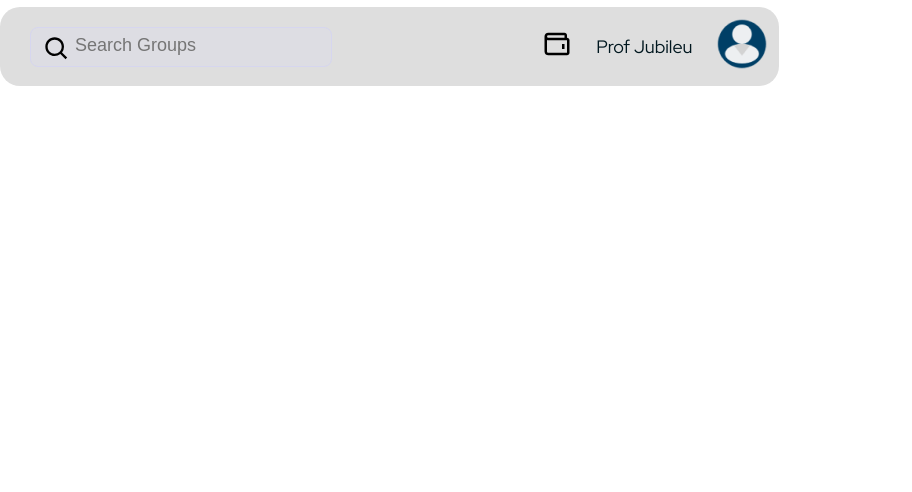
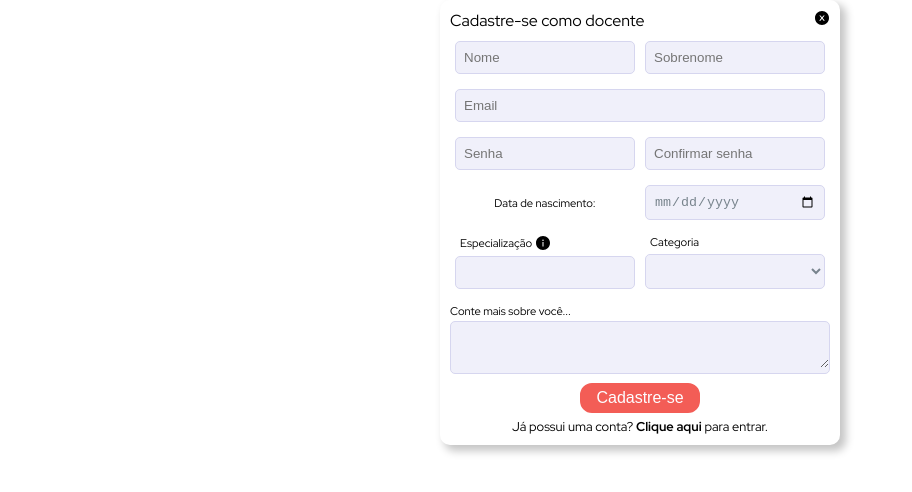
Before and after one commit to GustavoCielo/class-app-react, a React (Create React App) app: page / in a window 1280 px wide. Shown: the top 492 px of the page, without its empty margins (0-912 px from the left). Built offline with nearby package versions, Linux system fonts and the light colour scheme.

Commit message:
feat: created form docente

```diff
--- a/src/App.js
+++ b/src/App.js
@@ -1,11 +1,12 @@
 import GlobalStyle from "./styles/global";
-import Header from "./components/Header";
+
+import FormDocente from "./components/FormDocente";
 
 function App() {
   return (
     <>
       <GlobalStyle />
-      <Header />
+      <FormDocente />
     </>
   );
 }
--- a/src/components/Button/style.js
+++ b/src/components/Button/style.js
@@ -1,15 +1,16 @@
 import styled from "styled-components";
 
 export const ButtonStyled = styled.button`
-  min-width: 100px;
+  min-width: 120px;
   padding: 4px;
   border-radius: 12px;
+  margin-bottom: 5px;
 
   font-size: 1rem;
-  font-weight: 600;
+  font-weight: 500;
 
-  background-color: ${(props) =>
-    props.colorBG ? props.colorBG : "transparent"};
-  color: ${(props) => (props.colorBG ? "white" : props.color)};
-  border: 2px solid ${(props) => (props.colorBG ? props.colorBG : props.color)};
+  background-color: ${({ colorBG }) => (colorBG ? colorBG : "transparent")};
+  color: ${({ colorBG, color }) =>
+    colorBG ? "var(--background-primary)" : color};
+  border: 2px solid ${({ colorBG, color }) => (colorBG ? colorBG : color)};
 `;
--- /dev/null
+++ b/src/components/FormDocente/index.jsx
@@ -0,0 +1,94 @@
+import {
+  ContainerForm,
+  FormRow,
+  LabelDataForm,
+  CellRowDate,
+  ContainerLabel,
+  Cell,
+  CellTextArea,
+  ContainerButton,
+} from "./style";
+
+import { AiFillCloseCircle, AiFillInfoCircle } from "react-icons/ai";
+
+import Input from "../Input";
+import InputDate from "../InputDate";
+import InputSelect from "../InputSelect";
+import SelectOption from "../SelectOption";
+import InputTextArea from "../InputTextArea";
+import Button from "../Button";
+
+const FormDocente = () => {
+  return (
+    <>
+      <ContainerForm>
+        <form>
+          <FormRow>
+            <p>Cadastre-se como docente</p>
+            <AiFillCloseCircle />
+          </FormRow>
+
+          <FormRow>
+            <Input type="text" placeholder="Nome" />
+            <Input type="text" placeholder="Sobrenome" />
+          </FormRow>
+
+          <FormRow>
+            <Input type="email" placeholder="Email" />
+          </FormRow>
+
+          <FormRow>
+            <Input type="password" placeholder="Senha" />
+            <Input type="password" placeholder="Confirmar senha" />
+          </FormRow>
+
+          <FormRow>
+            <CellRowDate>
+              <LabelDataForm>Data de nascimento:</LabelDataForm>
+            </CellRowDate>
+            <InputDate />
+          </FormRow>
+
+          <FormRow>
+            <Cell>
+              <ContainerLabel>
+                <p>Especialização</p>
+                <AiFillInfoCircle />
+              </ContainerLabel>
+              <Input type="text" />
+            </Cell>
+            <Cell>
+              <ContainerLabel>
+                <p>Categoria</p>
+              </ContainerLabel>
+              <InputSelect>
+                <SelectOption></SelectOption>
+                <SelectOption>Humanas</SelectOption>
+                <SelectOption>Exatas</SelectOption>
+                <SelectOption>Biológicas</SelectOption>
+              </InputSelect>
+            </Cell>
+          </FormRow>
+
+          <FormRow>
+            <CellTextArea>
+              <div>
+                <p>Conte mais sobre você...</p>
+              </div>
+              <InputTextArea />
+            </CellTextArea>
+          </FormRow>
+        </form>
+
+        <ContainerButton>
+          <Button colorBG="var(--call-to-action)">Cadastre-se</Button>
+          <p>
+            Já possui uma conta? <span>Clique aqui</span> para entrar.
+          </p>
+        </ContainerButton>
+      </ContainerForm>
+    </>
+  );
+};
+
+export default FormDocente;
--- /dev/null
+++ b/src/components/FormDocente/style.js
@@ -0,0 +1,87 @@
+import styled from "styled-components";
+
+export const ContainerForm = styled.div`
+  width: 90%;
+  max-width: 400px;
+  padding: 10px;
+  margin: 0 auto;
+
+  border-radius: 10px;
+  -webkit-box-shadow: 5px 5px 9px 1px rgba(0, 0, 0, 0.23);
+  box-shadow: 5px 5px 9px 1px rgba(0, 0, 0, 0.23);
+`;
+
+export const FormRow = styled.div`
+  display: flex;
+  justify-content: space-between;
+
+  margin-bottom: 5px;
+`;
+
+export const CellRowDate = styled.div`
+  margin: 5px;
+  width: 50%;
+  display: flex;
+  justify-content: center;
+  align-items: center;
+`;
+
+export const LabelDataForm = styled.p`
+  width: 80%;
+  font-size: 0.7rem;
+  text-align: center;
+`;
+
+export const ContainerLabel = styled.div`
+  width: 100%;
+
+  display: flex;
+  justify-content: flex-start;
+  align-items: center;
+
+  p {
+    font-size: 0.7rem;
+    margin-right: 3px;
+    margin-left: 5px;
+  }
+`;
+
+export const Cell = styled.div`
+  width: 100%;
+  margin: 5px;
+
+  display: flex;
+  flex-direction: column;
+  justify-content: center;
+  align-items: center;
+`;
+
+export const CellTextArea = styled.div`
+  width: 100%;
+  display: flex;
+  flex-direction: column;
+  margin-bottom: 4px;
+
+  p {
+    font-size: 0.7rem;
+    margin-bottom: 3px;
+  }
+`;
+
+export const ContainerButton = styled.div`
+  width: 100%;
+
+  display: flex;
+  flex-direction: column;
+  justify-content: center;
+  align-items: center;
+
+  p {
+    font-size: 0.8rem;
+    text-align: center;
+  }
+
+  span {
+    font-weight: 600;
+  }
+`;
--- a/src/components/InputDate/style.js
+++ b/src/components/InputDate/style.js
@@ -1,8 +1,10 @@
 import styled from "styled-components";
 
 export const ContainerInput = styled.div`
-  width: 150px;
+  width: 50%;
+  height: 35px;
   border-radius: 5px;
+  margin: 5px;
 
   border: 1px solid #d6d6ef;
   background-color: #f0f0fa;
--- a/src/components/InputSelect/style.js
+++ b/src/components/InputSelect/style.js
@@ -1,11 +1,12 @@
 import styled from "styled-components";
 
 export const ContainerInput = styled.div`
-  width: 120px;
+  width: 100%;
   border-radius: 5px;
 
   border: 1px solid #d6d6ef;
   background-color: #f0f0fa;
+  margin: 5px;
 
   select {
     width: 100%;
--- a/src/components/InputTextArea/style.js
+++ b/src/components/InputTextArea/style.js
@@ -1,7 +1,7 @@
 import styled from "styled-components";
 
 export const ContainerInput = styled.div`
-  width: 200px;
+  width: 100%;
   border-radius: 5px;
 
   border: 1px solid #d6d6ef;
--- a/src/styles/global.js
+++ b/src/styles/global.js
@@ -9,10 +9,18 @@ const GlobalStyle = createGlobalStyle`
     }
 
     :root {
-       --primary-background: #ffffff;
-       --secondary-background: #003F66;
-       --orange-background: #F35D56;
-       --gray-background: #d6d6ef;
+       --background-primary: #fdfdff;
+       --background-secondary: #f8f8fd;
+       --color-theme: #003F66;
+       --call-to-action: #F35D56;
+       --hightlight-shadow: #d6d6ef;
+       --font-color: #00171f;
+       --calendar-default: #9bcbeb;
+       --calendar-first: #f15bb5;
+       --calendar-second: #9b5be5;
+       --calendar-third: #fedd0b;
+       --calendar-fourth: #85e0ff;
+       --calendar-fifth: #00e0c2;
        --primary-font: "Red Hat Display", sans-serif;
     }
 
```
